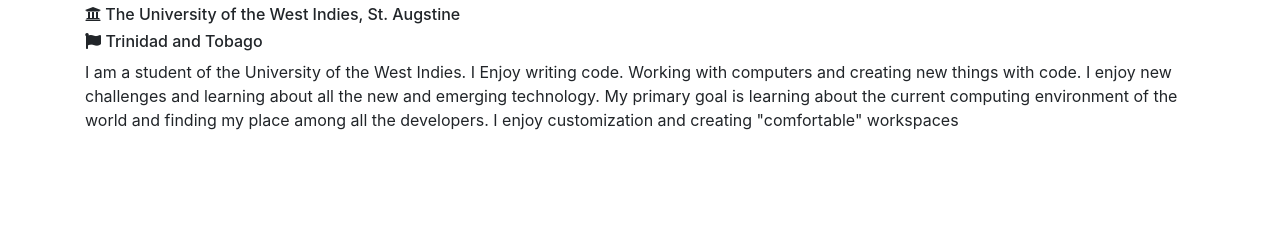
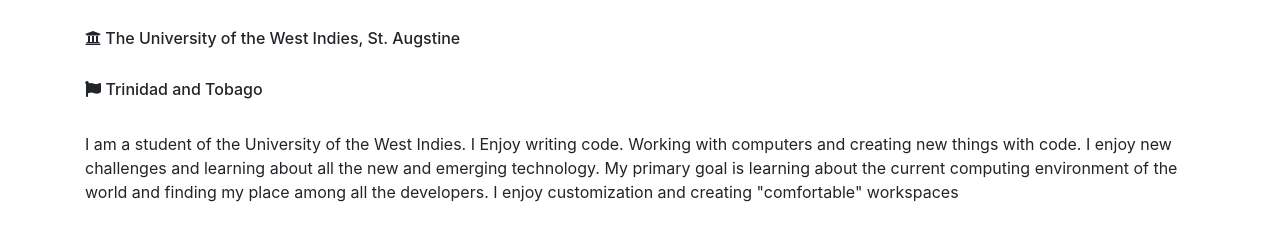
Before and after one commit to Salahuddeen/salahuddeen.github.io, a plain HTML site: page index.html in a window 1280 px wide. Shown: the part 183-424 px from the top of the page. Drawn offline with nearby package versions, Linux system fonts and the light colour scheme.

Commit message:
Small changes

```diff
--- a/index.html
+++ b/index.html
@@ -45,9 +45,9 @@
         </div>
         <div class="row">
           <div class="col">
-            <h6><i class="fas fa-graduation-cap"></i> Bsc. Information Technology (Special)</h6>
-            <h6><i class="fa fa-university" aria-hidden="true"></i> The University of the West Indies, St. Augstine</h6>
-            <h6><i class="fas fa-flag"></i> Trinidad and Tobago</h6>
+            <h6><i class="fas fa-graduation-cap"></i> Bsc. Information Technology (Special)</h6></br>
+            <h6><i class="fa fa-university" aria-hidden="true"></i> The University of the West Indies, St. Augstine</h6></br>
+            <h6><i class="fas fa-flag"></i> Trinidad and Tobago</h6></br>
           </div>
         </div>
         <div class="row">
```
